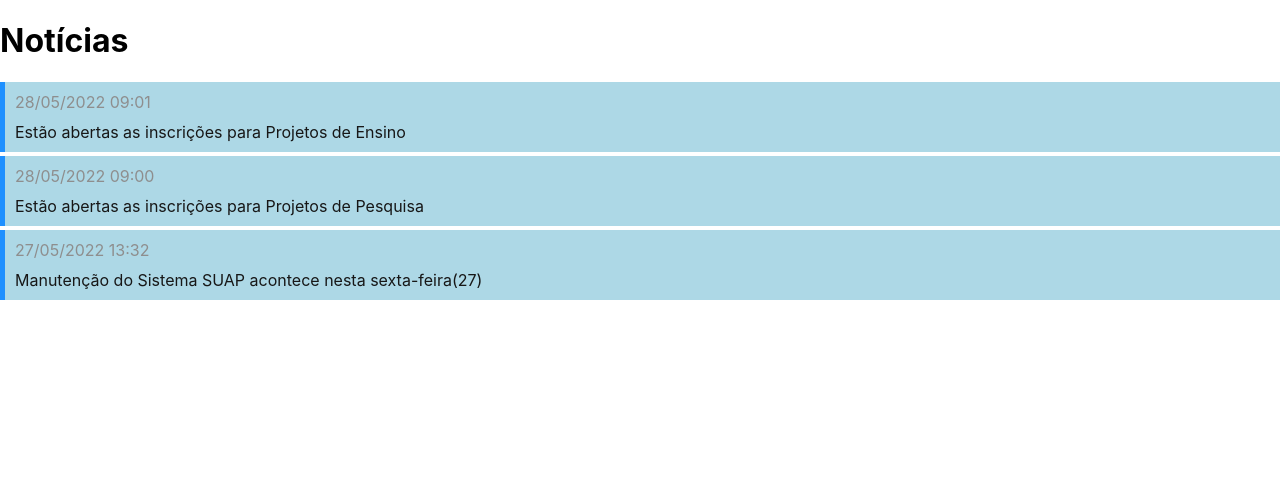
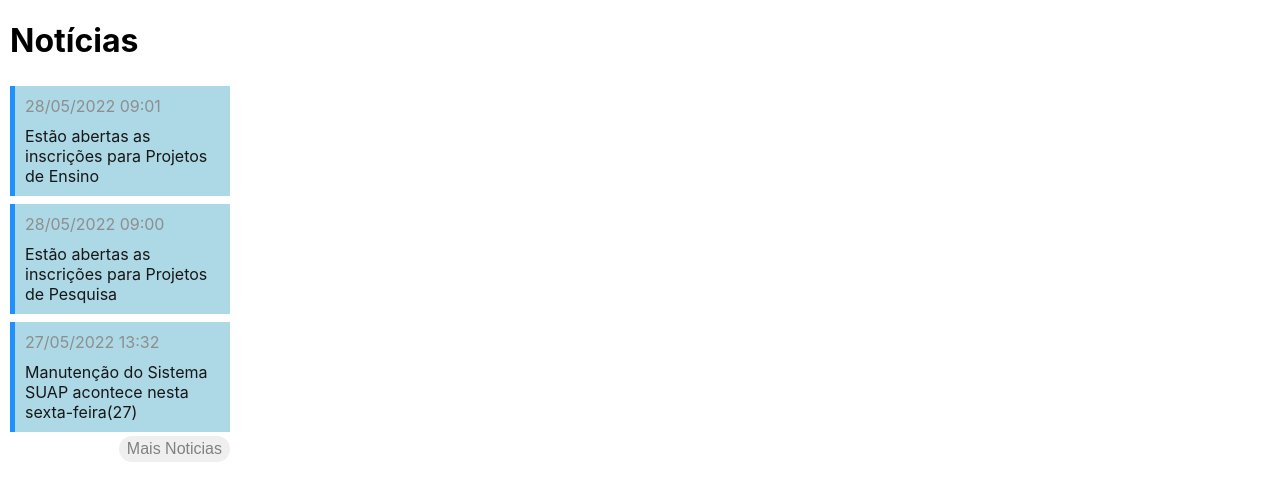
Before and after one commit to jo4ovictor/menu-suap, a React (Vite) app: page / in a window 1280 px wide. Shown: the top 500 px of the page. Built offline with nearby package versions, Linux system fonts and the light colour scheme.

Commit message:
Chamando botao Mais Noticias

```diff
--- a/src/App.css
+++ b/src/App.css
@@ -40,3 +40,11 @@
 button {
   font-size: calc(10px + 2vmin);
 }
+
+.container{
+  display: flex;
+  flex-direction: column;
+
+  width: 220px;
+  padding-left: 10px;
+}
--- a/src/App.jsx
+++ b/src/App.jsx
@@ -1,7 +1,7 @@
 import HelloWorld from './HelloWorld';
 import Button from './Button';
-import SayName from './SayName';
 import Noticia from './Noticia';
+import "./App.css"
 function App() {
 
     const lista_noticias = [
@@ -20,13 +20,14 @@ function App() {
     ];
 
   return(
-    <div>
+    <div className='container'>
       <HelloWorld />
 
       { lista_noticias.map( (noticia) => {
         return <Noticia horario={noticia.hour} desc={noticia.description}/>
       } ) }
 
+      <Button frase="Mais Noticias" />
     </div>
 
   );
--- a/src/SayName.jsx
+++ /dev/null
@@ -1,26 +0,0 @@
-import { useState } from "react";
-
-function SayName(props) {
-
-    const [nome,setNome] = useState();
-
-    function alteraNome(event) {
-        setNome(event.target.value);
-    }
-    return(
-        <div>
-            {/* <input type="text" onChange={alteraNome}/>
-
-            { nome && (
-            <>
-            <p>Bom dia {nome}</p>
-            <p>Outro Parágrafo</p>
-            </>
-            ) } */}
-
-
-        </div>
-    );
-}
-
-export default SayName;
```
